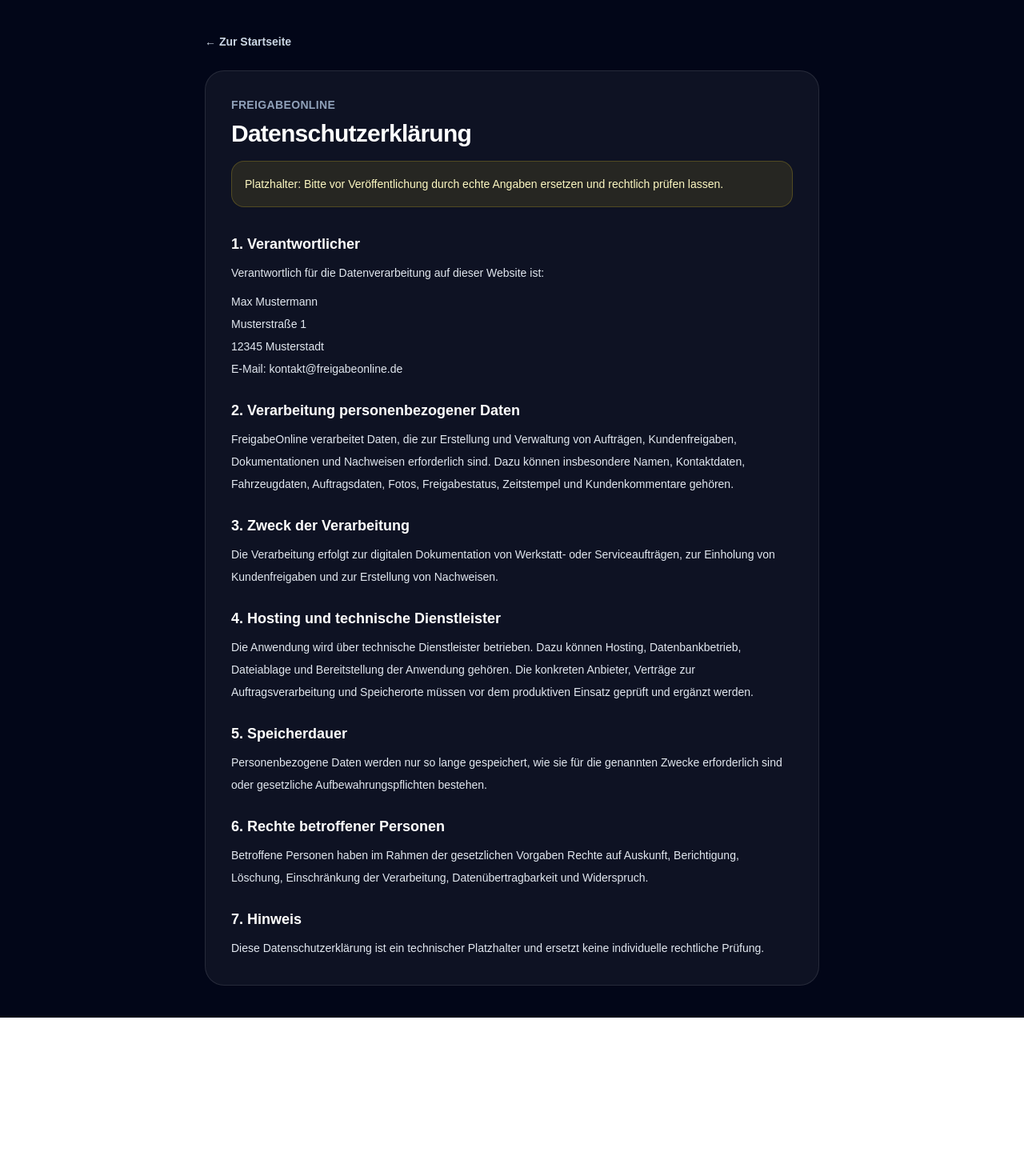
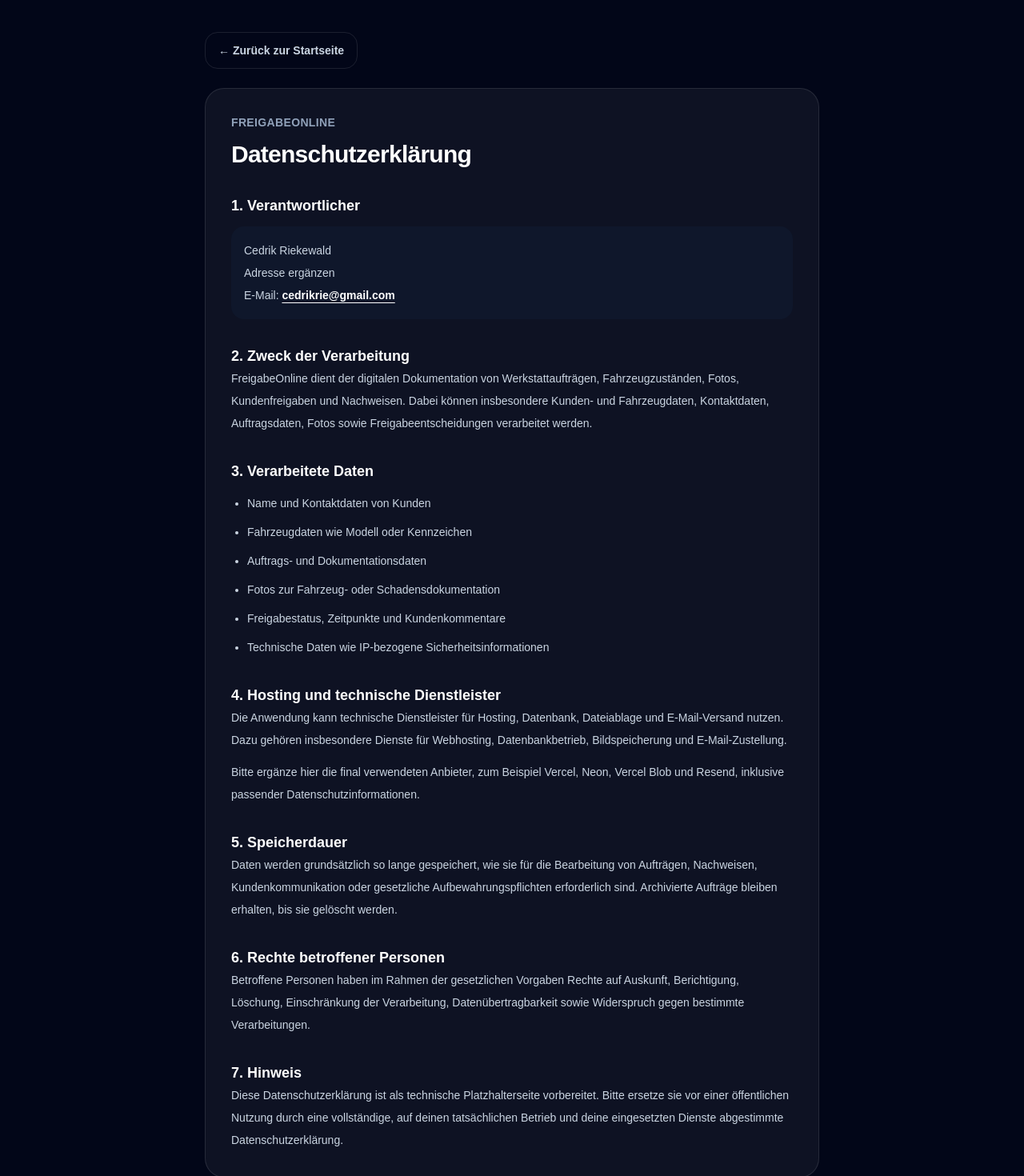
Before and after one commit to cedrikrie-byte/klarfreigabe, a Next.js app: page /datenschutz in a window 1280 px wide. Shown: the top 1470 px of the page at 80% size. Before the commit the page ends 1272 px from the top, so only its background shows below. Built offline with nearby package versions, Linux system fonts and the light colour scheme; no server answers.

Commit message:
Improve public pages

```diff
--- a/src/app/datenschutz/page.tsx
+++ b/src/app/datenschutz/page.tsx
@@ -1,116 +1,136 @@
 import Link from "next/link";
-import { APP_NAME, APP_DOMAIN } from "@/lib/branding";
+import { APP_NAME } from "@/lib/branding";
 
 export default function DatenschutzPage() {
   return (
     <main className="min-h-screen bg-slate-950 px-4 py-6 text-white sm:px-6 sm:py-10">
       <div className="mx-auto w-full max-w-3xl">
-        <Link href="/" className="text-sm font-semibold text-slate-300">
-          ← Zur Startseite
+        <Link
+          href="/"
+          className="inline-flex rounded-2xl border border-white/10 px-4 py-3 text-sm font-semibold text-slate-300 transition hover:bg-white/10 active:scale-[0.98]"
+        >
+          ← Zurück zur Startseite
         </Link>
 
         <div className="mt-6 rounded-3xl border border-white/10 bg-white/5 p-5 sm:p-8">
-          <p className="text-sm font-semibold uppercase tracking-wide text-slate-400">
+          <p className="mb-3 text-sm font-semibold uppercase tracking-wide text-slate-400">
             {APP_NAME}
           </p>
 
-          <h1 className="mt-2 text-3xl font-bold tracking-tight">
+          <h1 className="text-3xl font-bold tracking-tight">
             Datenschutzerklärung
           </h1>
 
-          <p className="mt-4 rounded-2xl border border-yellow-300/20 bg-yellow-300/10 p-4 text-sm leading-6 text-yellow-100">
-            Platzhalter: Bitte vor Veröffentlichung durch echte Angaben ersetzen
-            und rechtlich prüfen lassen.
-          </p>
-
-          <section className="mt-8 space-y-6 text-sm leading-7 text-slate-200">
-            <div>
+          <div className="mt-8 space-y-8 text-sm leading-7 text-slate-300">
+            <section>
               <h2 className="text-lg font-bold text-white">
                 1. Verantwortlicher
               </h2>
-              <p className="mt-2">
-                Verantwortlich für die Datenverarbeitung auf dieser Website ist:
-              </p>
-              <p className="mt-2">
-                Max Mustermann
+
+              <div className="mt-3 rounded-2xl bg-slate-900 p-4">
+                <p>
+                  Cedrik Riekewald
                   <br />
-                Musterstraße 1
+                  Adresse ergänzen
                   <br />
-                12345 Musterstadt
-                <br />
-                E-Mail: kontakt@{APP_DOMAIN}
+                  E-Mail:{" "}
+                  <a
+                    href="mailto:cedrikrie@gmail.com"
+                    className="font-semibold text-white underline underline-offset-4"
+                  >
+                    cedrikrie@gmail.com
+                  </a>
                 </p>
               </div>
+            </section>
 
-            <div>
+            <section>
               <h2 className="text-lg font-bold text-white">
-                2. Verarbeitung personenbezogener Daten
+                2. Zweck der Verarbeitung
               </h2>
-              <p className="mt-2">
-                {APP_NAME} verarbeitet Daten, die zur Erstellung und Verwaltung
-                von Aufträgen, Kundenfreigaben, Dokumentationen und Nachweisen
-                erforderlich sind. Dazu können insbesondere Namen, Kontaktdaten,
-                Fahrzeugdaten, Auftragsdaten, Fotos, Freigabestatus,
-                Zeitstempel und Kundenkommentare gehören.
+
+              <p>
+                {APP_NAME} dient der digitalen Dokumentation von Werkstattaufträgen,
+                Fahrzeugzuständen, Fotos, Kundenfreigaben und Nachweisen.
+                Dabei können insbesondere Kunden- und Fahrzeugdaten,
+                Kontaktdaten, Auftragsdaten, Fotos sowie Freigabeentscheidungen
+                verarbeitet werden.
               </p>
-            </div>
+            </section>
 
-            <div>
+            <section>
               <h2 className="text-lg font-bold text-white">
-                3. Zweck der Verarbeitung
+                3. Verarbeitete Daten
               </h2>
-              <p className="mt-2">
-                Die Verarbeitung erfolgt zur digitalen Dokumentation von
-                Werkstatt- oder Serviceaufträgen, zur Einholung von
-                Kundenfreigaben und zur Erstellung von Nachweisen.
-              </p>
-            </div>
 
-            <div>
+              <ul className="mt-3 list-disc space-y-2 pl-5">
+                <li>Name und Kontaktdaten von Kunden</li>
+                <li>Fahrzeugdaten wie Modell oder Kennzeichen</li>
+                <li>Auftrags- und Dokumentationsdaten</li>
+                <li>Fotos zur Fahrzeug- oder Schadensdokumentation</li>
+                <li>Freigabestatus, Zeitpunkte und Kundenkommentare</li>
+                <li>Technische Daten wie IP-bezogene Sicherheitsinformationen</li>
+              </ul>
+            </section>
+
+            <section>
               <h2 className="text-lg font-bold text-white">
                 4. Hosting und technische Dienstleister
               </h2>
-              <p className="mt-2">
-                Die Anwendung wird über technische Dienstleister betrieben.
-                Dazu können Hosting, Datenbankbetrieb, Dateiablage und
-                Bereitstellung der Anwendung gehören. Die konkreten Anbieter,
-                Verträge zur Auftragsverarbeitung und Speicherorte müssen vor
-                dem produktiven Einsatz geprüft und ergänzt werden.
+
+              <p>
+                Die Anwendung kann technische Dienstleister für Hosting,
+                Datenbank, Dateiablage und E-Mail-Versand nutzen. Dazu gehören
+                insbesondere Dienste für Webhosting, Datenbankbetrieb,
+                Bildspeicherung und E-Mail-Zustellung.
               </p>
-            </div>
 
-            <div>
+              <p className="mt-3">
+                Bitte ergänze hier die final verwendeten Anbieter, zum Beispiel
+                Vercel, Neon, Vercel Blob und Resend, inklusive passender
+                Datenschutzinformationen.
+              </p>
+            </section>
+
+            <section>
               <h2 className="text-lg font-bold text-white">
                 5. Speicherdauer
               </h2>
-              <p className="mt-2">
-                Personenbezogene Daten werden nur so lange gespeichert, wie sie
-                für die genannten Zwecke erforderlich sind oder gesetzliche
-                Aufbewahrungspflichten bestehen.
+
+              <p>
+                Daten werden grundsätzlich so lange gespeichert, wie sie für die
+                Bearbeitung von Aufträgen, Nachweisen, Kundenkommunikation oder
+                gesetzliche Aufbewahrungspflichten erforderlich sind.
+                Archivierte Aufträge bleiben erhalten, bis sie gelöscht werden.
               </p>
-            </div>
+            </section>
 
-            <div>
+            <section>
               <h2 className="text-lg font-bold text-white">
                 6. Rechte betroffener Personen
               </h2>
-              <p className="mt-2">
+
+              <p>
                 Betroffene Personen haben im Rahmen der gesetzlichen Vorgaben
                 Rechte auf Auskunft, Berichtigung, Löschung, Einschränkung der
-                Verarbeitung, Datenübertragbarkeit und Widerspruch.
+                Verarbeitung, Datenübertragbarkeit sowie Widerspruch gegen
+                bestimmte Verarbeitungen.
               </p>
-            </div>
+            </section>
 
-            <div>
+            <section>
               <h2 className="text-lg font-bold text-white">
                 7. Hinweis
               </h2>
-              <p className="mt-2">
-                Diese Datenschutzerklärung ist ein technischer Platzhalter und
-                ersetzt keine individuelle rechtliche Prüfung.
+
+              <p>
+                Diese Datenschutzerklärung ist als technische Platzhalterseite
+                vorbereitet. Bitte ersetze sie vor einer öffentlichen Nutzung
+                durch eine vollständige, auf deinen tatsächlichen Betrieb und
+                deine eingesetzten Dienste abgestimmte Datenschutzerklärung.
               </p>
+            </section>
           </div>
-          </section>
         </div>
       </div>
     </main>
--- a/src/app/impressum/page.tsx
+++ b/src/app/impressum/page.tsx
@@ -1,78 +1,87 @@
 import Link from "next/link";
-import { APP_NAME, APP_DOMAIN } from "@/lib/branding";
+import { APP_NAME } from "@/lib/branding";
 
 export default function ImpressumPage() {
   return (
     <main className="min-h-screen bg-slate-950 px-4 py-6 text-white sm:px-6 sm:py-10">
       <div className="mx-auto w-full max-w-3xl">
-        <Link href="/" className="text-sm font-semibold text-slate-300">
-          ← Zur Startseite
+        <Link
+          href="/"
+          className="inline-flex rounded-2xl border border-white/10 px-4 py-3 text-sm font-semibold text-slate-300 transition hover:bg-white/10 active:scale-[0.98]"
+        >
+          ← Zurück zur Startseite
         </Link>
 
         <div className="mt-6 rounded-3xl border border-white/10 bg-white/5 p-5 sm:p-8">
-          <p className="text-sm font-semibold uppercase tracking-wide text-slate-400">
+          <p className="mb-3 text-sm font-semibold uppercase tracking-wide text-slate-400">
             {APP_NAME}
           </p>
 
-          <h1 className="mt-2 text-3xl font-bold tracking-tight">
-            Impressum
-          </h1>
+          <h1 className="text-3xl font-bold tracking-tight">Impressum</h1>
 
-          <p className="mt-4 rounded-2xl border border-yellow-300/20 bg-yellow-300/10 p-4 text-sm leading-6 text-yellow-100">
-            Platzhalter: Bitte vor Veröffentlichung durch deine echten Angaben
-            ersetzen und rechtlich prüfen lassen.
-          </p>
-
-          <section className="mt-8 space-y-4 text-sm leading-7 text-slate-200">
-            <div>
+          <div className="mt-8 space-y-8 text-sm leading-7 text-slate-300">
+            <section>
               <h2 className="text-lg font-bold text-white">
                 Angaben gemäß § 5 TMG
               </h2>
+
+              <div className="mt-3 rounded-2xl bg-slate-900 p-4">
+                <p className="font-semibold text-white">
+                  Cedrik Riekewald
+                </p>
                 <p className="mt-2">
-                Max Mustermann
+                  Straße und Hausnummer ergänzen
                   <br />
-                Musterstraße 1
-                <br />
-                12345 Musterstadt
+                  PLZ und Ort ergänzen
                   <br />
                   Deutschland
                 </p>
               </div>
+            </section>
 
-            <div>
+            <section>
               <h2 className="text-lg font-bold text-white">Kontakt</h2>
-              <p className="mt-2">
-                E-Mail: kontakt@{APP_DOMAIN}
-                <br />
-                Telefon: +49 000 000000
+
+              <div className="mt-3 rounded-2xl bg-slate-900 p-4">
+                <p>
+                  E-Mail:{" "}
+                  <a
+                    href="mailto:cedrikrie@gmail.com"
+                    className="font-semibold text-white underline underline-offset-4"
+                  >
+                    cedrikrie@gmail.com
+                  </a>
                 </p>
               </div>
+            </section>
 
-            <div>
+            <section>
               <h2 className="text-lg font-bold text-white">
                 Verantwortlich für den Inhalt
               </h2>
-              <p className="mt-2">
-                Max Mustermann
+
+              <div className="mt-3 rounded-2xl bg-slate-900 p-4">
+                <p>
+                  Cedrik Riekewald
                   <br />
-                Musterstraße 1
-                <br />
-                12345 Musterstadt
-              </p>
-            </div>
-
-            <div>
-              <h2 className="text-lg font-bold text-white">
-                Haftungsausschluss
-              </h2>
-              <p className="mt-2">
-                Trotz sorgfältiger inhaltlicher Kontrolle übernehmen wir keine
-                Haftung für die Inhalte externer Links. Für den Inhalt der
-                verlinkten Seiten sind ausschließlich deren Betreiber
-                verantwortlich.
+                  Adresse ergänzen
                 </p>
               </div>
             </section>
+
+            <section>
+              <h2 className="text-lg font-bold text-white">
+                Hinweis
+              </h2>
+
+              <p>
+                Dieses Impressum ist als technische Platzhalterseite vorbereitet.
+                Bitte ergänze vor einer öffentlichen Nutzung alle rechtlich
+                erforderlichen Angaben vollständig und lasse den Inhalt bei
+                Bedarf rechtlich prüfen.
+              </p>
+            </section>
+          </div>
         </div>
       </div>
     </main>
--- a/src/app/page.tsx
+++ b/src/app/page.tsx
@@ -3,50 +3,155 @@
 
 export default function HomePage() {
   return (
-    <main className="min-h-screen bg-slate-950 px-6 py-10 text-white">
-      <div className="mx-auto flex min-h-[80vh] max-w-5xl items-center">
+    <main className="min-h-screen bg-slate-950 text-white">
+      <header className="border-b border-white/10 px-4 py-4 sm:px-6">
+        <div className="mx-auto flex max-w-6xl items-center justify-between gap-4">
+          <Link href="/" className="font-bold tracking-tight">
+            {APP_NAME}
+          </Link>
+
+          <div className="flex items-center gap-2">
+            <Link
+              href="/login"
+              className="rounded-2xl border border-white/10 px-4 py-2 text-sm font-semibold text-white transition hover:bg-white/10 active:scale-[0.98]"
+            >
+              Einloggen
+            </Link>
+
+            <Link
+              href="/register"
+              className="rounded-2xl bg-white px-4 py-2 text-sm font-semibold text-slate-950 transition hover:bg-slate-200 active:scale-[0.98]"
+            >
+              Registrieren
+            </Link>
+          </div>
+        </div>
+      </header>
+
+      <section className="px-4 py-16 sm:px-6 sm:py-24">
+        <div className="mx-auto grid max-w-6xl gap-10 lg:grid-cols-[1.2fr_0.8fr] lg:items-center">
           <div>
             <p className="text-sm font-semibold uppercase tracking-wide text-blue-200">
               {APP_NAME}
             </p>
 
-          <h1 className="mt-6 max-w-3xl text-5xl font-bold tracking-tight sm:text-6xl">
-            Reparaturen und Zusatzarbeiten per Fotolink freigeben lassen.
+            <h1 className="mt-6 max-w-4xl text-4xl font-bold tracking-tight sm:text-6xl">
+              Zusatzarbeiten und Fahrzeugzustand einfach per Fotolink
+              dokumentieren.
             </h1>
 
             <p className="mt-8 max-w-2xl text-lg leading-8 text-slate-200">
-            {APP_TAGLINE} Für freie Kfz-Werkstätten: Fotos dokumentieren,
-            Kundenfreigabe einholen und später alles sauber als Nachweis
-            archivieren.
+              {APP_TAGLINE} Für freie Kfz-Werkstätten: Fotos aufnehmen,
+              Fahrzeugannahme dokumentieren, Kundenfreigaben einholen und später
+              alles als Nachweis sichern.
             </p>
 
             <div className="mt-10 flex flex-col gap-3 sm:flex-row">
               <Link
                 href="/register"
-              className="rounded-2xl bg-white px-6 py-4 text-center font-semibold text-slate-950"
+                className="rounded-2xl bg-white px-6 py-4 text-center font-semibold text-slate-950 transition hover:bg-slate-200 active:scale-[0.98]"
               >
                 Betrieb registrieren
               </Link>
 
               <Link
                 href="/login"
-              className="rounded-2xl border border-white/15 px-6 py-4 text-center font-semibold text-white"
+                className="rounded-2xl border border-white/15 px-6 py-4 text-center font-semibold text-white transition hover:bg-white/10 active:scale-[0.98]"
               >
                 Einloggen
               </Link>
             </div>
 
-          <div className="mt-10 flex flex-wrap gap-4 text-sm text-slate-400">
-            <Link href="/impressum" className="hover:text-white">
+            <p className="mt-5 text-sm text-slate-500">
+              Für Werkstatt-Tests, Annahmeprotokolle und digitale
+              Kundenfreigaben.
+            </p>
+          </div>
+
+          <div className="rounded-3xl border border-white/10 bg-white/5 p-5">
+            <p className="text-sm font-semibold uppercase tracking-wide text-slate-400">
+              Ablauf
+            </p>
+
+            <div className="mt-5 space-y-4">
+              <div className="rounded-2xl bg-slate-900 p-4">
+                <p className="font-semibold">1. Auftrag anlegen</p>
+                <p className="mt-1 text-sm leading-6 text-slate-400">
+                  Kunde, Fahrzeug und Auftrag erfassen.
+                </p>
+              </div>
+
+              <div className="rounded-2xl bg-slate-900 p-4">
+                <p className="font-semibold">2. Fotos dokumentieren</p>
+                <p className="mt-1 text-sm leading-6 text-slate-400">
+                  Fahrzeugannahme, Schäden oder Zusatzarbeiten mit Fotos
+                  festhalten.
+                </p>
+              </div>
+
+              <div className="rounded-2xl bg-slate-900 p-4">
+                <p className="font-semibold">3. Freigabe senden</p>
+                <p className="mt-1 text-sm leading-6 text-slate-400">
+                  Kunde prüft den Link und gibt frei oder stellt eine Rückfrage.
+                </p>
+              </div>
+
+              <div className="rounded-2xl bg-slate-900 p-4">
+                <p className="font-semibold">4. Nachweis sichern</p>
+                <p className="mt-1 text-sm leading-6 text-slate-400">
+                  Status, Fotos und Freigabe bleiben im Auftrag nachvollziehbar.
+                </p>
+              </div>
+            </div>
+          </div>
+        </div>
+      </section>
+
+      <section className="border-t border-white/10 px-4 py-12 sm:px-6">
+        <div className="mx-auto grid max-w-6xl gap-4 sm:grid-cols-3">
+          <div className="rounded-3xl border border-white/10 bg-white/5 p-5">
+            <p className="font-semibold">Fahrzeugannahme</p>
+            <p className="mt-2 text-sm leading-6 text-slate-400">
+              Zustand bei Abgabe mit mehreren Fotos dokumentieren.
+            </p>
+          </div>
+
+          <div className="rounded-3xl border border-white/10 bg-white/5 p-5">
+            <p className="font-semibold">Kundenfreigabe</p>
+            <p className="mt-2 text-sm leading-6 text-slate-400">
+              Zusatzarbeiten mit Foto, Beschreibung und Preis per Link
+              freigeben lassen.
+            </p>
+          </div>
+
+          <div className="rounded-3xl border border-white/10 bg-white/5 p-5">
+            <p className="font-semibold">Nachweis</p>
+            <p className="mt-2 text-sm leading-6 text-slate-400">
+              PDF-Nachweis für Rückfragen, Reklamationen und interne Ablage.
+            </p>
+          </div>
+        </div>
+      </section>
+
+      <footer className="border-t border-white/10 px-4 py-8 sm:px-6">
+        <div className="mx-auto flex max-w-6xl flex-col gap-4 text-sm text-slate-400 sm:flex-row sm:items-center sm:justify-between">
+          <p>© {new Date().getFullYear()} {APP_NAME}</p>
+
+          <div className="flex flex-wrap gap-4">
+            <Link href="/impressum" className="transition hover:text-white">
               Impressum
             </Link>
 
-            <Link href="/datenschutz" className="hover:text-white">
+            <Link href="/datenschutz" className="transition hover:text-white">
               Datenschutz
+            </Link>
+
+            <Link href="/login" className="transition hover:text-white">
+              Login
             </Link>
           </div>
         </div>
-      </div>
+      </footer>
     </main>
   );
 }
```
Lines whose indentation alone changed are shown as unchanged.
